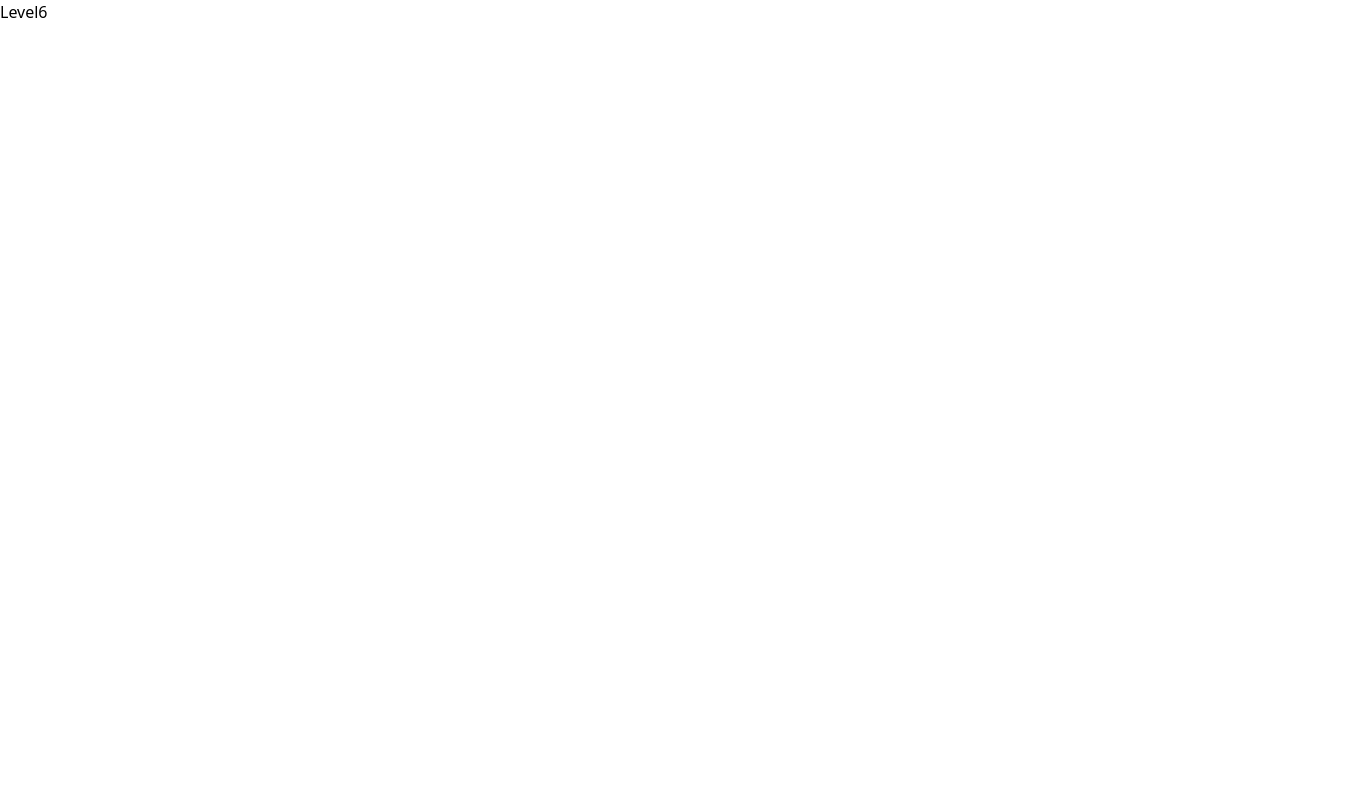
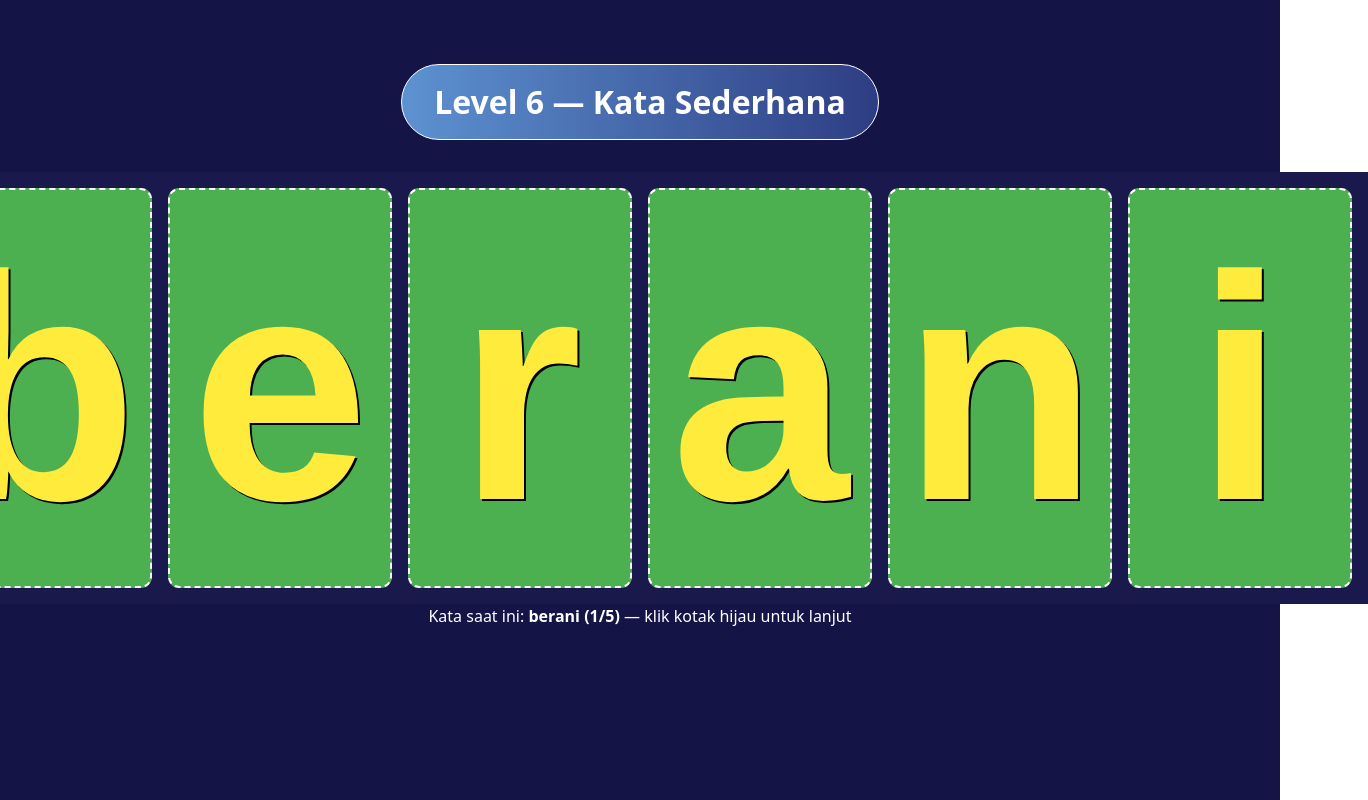
Before and after one commit to audriskasula/DisolvePWA, a React (Vite) app: page /level6 in a window 1280 px wide. Shown: the whole page, 1368 px wide, since content can reach past the window. Built offline with nearby package versions, Linux system fonts and the light colour scheme.

Commit message:
final leveling

```diff
--- a/src/levels/Level2.tsx
+++ b/src/levels/Level2.tsx
@@ -65,7 +65,7 @@ export const Level2 = () => {
           <button
             onClick={() => {
               const unlockedLevel = Number(localStorage.getItem("unlockedLevel") || "2")
-              if (unlockedLevel < 2) {
+              if (unlockedLevel < 3) {
                 localStorage.setItem("unlockedLevel", "3")
               }
               navigate("/level3")
--- a/src/levels/Level3.tsx
+++ b/src/levels/Level3.tsx
@@ -70,7 +70,7 @@ export const Level3 = () => {
           <button
             onClick={() => {
               const unlockedLevel = Number(localStorage.getItem("unlockedLevel") || "3")
-              if (unlockedLevel < 2) {
+              if (unlockedLevel < 4) {
                 localStorage.setItem("unlockedLevel", "4")
               }
               navigate("/level4")
--- a/src/levels/Level4.tsx
+++ b/src/levels/Level4.tsx
@@ -21,7 +21,7 @@ export const Level4 = () => {
       setIndex(next)
       localStorage.setItem("level4_index", String(next))
     } else {
-      // selesai → unlock Level 4
+      // selesai → unlock Level 5
       localStorage.setItem("unlockedLevel", "5")
       navigate("/level5")
     }
@@ -66,7 +66,7 @@ export const Level4 = () => {
       </div>
 
       <div className="info">
-        Huruf saat ini: <b>{COMBINATIONS[index]}  ({index+1}/{COMBINATIONS.length})</b> — klik kotak hijau untuk lanjut
+        Huruf saat ini: <b>{COMBINATIONS[index]}  ({index + 1}/{COMBINATIONS.length})</b> — klik kotak hijau untuk lanjut
       </div>
 
       {index === 4 && (
@@ -75,7 +75,7 @@ export const Level4 = () => {
           <button
             onClick={() => {
               const unlockedLevel = Number(localStorage.getItem("unlockedLevel") || "4")
-              if (unlockedLevel < 2) {
+              if (unlockedLevel < 5) {
                 localStorage.setItem("unlockedLevel", "5")
               }
               navigate("/level5")
--- a/src/levels/Level5.tsx
+++ b/src/levels/Level5.tsx
@@ -21,7 +21,7 @@ export const Level5 = () => {
       setIndex(next)
       localStorage.setItem("level5_index", String(next))
     } else {
-      // selesai → unlock Level 4
+      // selesai → unlock Level 6
       localStorage.setItem("unlockedLevel", "6")
       navigate("/level6")
     }
@@ -32,11 +32,12 @@ export const Level5 = () => {
   const second = pair[1]
   const third = pair[2]
   const fourth = pair[3]
+  const fifth = pair[4]
 
   return (
     <div className="containerLv1">
       <div className="titleBox">
-        Level 4 — Kombinasi Khusus
+        Level 5 — Kata Sederhana
       </div>
 
       <div className="board">
@@ -58,6 +59,10 @@ export const Level5 = () => {
               <div className="slot filled" onClick={handleAdvance}>
                 <span className="letter">{fourth}</span>
               </div>
+            ) : idx === 4 ? (
+              <div className="slot filled" onClick={handleAdvance}>
+                <span className="letter">{fifth}</span>
+              </div>
             ) : (
               <div className="slot" />
             )}
@@ -66,7 +71,7 @@ export const Level5 = () => {
       </div>
 
       <div className="info">
-        Huruf saat ini: <b>{COMBINATIONS[index]}  ({index+1}/{COMBINATIONS.length})</b> — klik kotak hijau untuk lanjut
+        Kata saat ini: <b>{COMBINATIONS[index]}  ({index + 1}/{COMBINATIONS.length})</b> — klik kotak hijau untuk lanjut
       </div>
 
       {index === 4 && (
@@ -74,14 +79,14 @@ export const Level5 = () => {
           <button onClick={() => navigate("/")}>🏠 Kembali ke Home</button>
           <button
             onClick={() => {
-              const unlockedLevel = Number(localStorage.getItem("unlockedLevel") || "4")
-              if (unlockedLevel < 2) {
-                localStorage.setItem("unlockedLevel", "5")
+              const unlockedLevel = Number(localStorage.getItem("unlockedLevel") || "5")
+              if (unlockedLevel < 6) {
+                localStorage.setItem("unlockedLevel", "6")
               }
-              navigate("/level5")
+              navigate("/level6")
             }}
           >
-            ➡️ Lanjut Level 5
+            ➡️ Lanjut Level 6
           </button>
         </div>
       )}
--- a/src/levels/Level6.tsx
+++ b/src/levels/Level6.tsx
@@ -1,6 +1,100 @@
+import { useEffect, useState } from "react"
+import { useNavigate } from "react-router-dom"
+import "./CSS/level1.css"
+
+const COMBINATIONS = [
+  "berani", "rambut", "nangis", "abidin", "berdoa"
+]
 
 export const Level6 = () => {
+  const [index, setIndex] = useState(0)
+  const navigate = useNavigate()
+
+  useEffect(() => {
+    const saved = localStorage.getItem("level6_index")
+    if (saved) setIndex(Number(saved))
+  }, [])
+
+  const handleAdvance = () => {
+    if (index < COMBINATIONS.length - 1) {
+      const next = index + 1
+      setIndex(next)
+      localStorage.setItem("level6_index", String(next))
+    } else {
+      // selesai → unlock Level 4
+      localStorage.setItem("unlockedLevel", "6")
+      navigate("/")
+    }
+  }
+
+  const pair = COMBINATIONS[index]
+  const first = pair[0]
+  const second = pair[1]
+  const third = pair[2]
+  const fourth = pair[3]
+  const fifth = pair[4]
+  const sixth = pair[5]
+
   return (
-    <div>Level6</div>
+    <div className="containerLv1">
+      <div className="titleBox">
+        Level 6 — Kata Sederhana
+      </div>
+
+      <div className="board">
+        {Array.from({ length: 6 }).map((_, idx) => (
+          <div key={idx}>
+            {idx === 0 ? (
+              <div className="slot filled">
+                <span className="letter">{first}</span>
+              </div>
+            ) : idx === 1 ? (
+              <div className="slot filled" onClick={handleAdvance}>
+                <span className="letter">{second}</span>
+              </div>
+            ) : idx === 2 ? (
+              <div className="slot filled" onClick={handleAdvance}>
+                <span className="letter">{third}</span>
+              </div>
+            ) : idx === 3 ? (
+              <div className="slot filled" onClick={handleAdvance}>
+                <span className="letter">{fourth}</span>
+              </div>
+            ) : idx === 4 ? (
+              <div className="slot filled" onClick={handleAdvance}>
+                <span className="letter">{fifth}</span>
+              </div>
+            ) : idx === 5 ? (
+              <div className="slot filled" onClick={handleAdvance}>
+                <span className="letter">{sixth}</span>
+              </div>
+            ) : (
+              <div className="slot" />
+            )}
+          </div>
+        ))}
+      </div>
+
+      <div className="info">
+        Kata saat ini: <b>{COMBINATIONS[index]}  ({index + 1}/{COMBINATIONS.length})</b> — klik kotak hijau untuk lanjut
+      </div>
+
+      {index === 4 && (
+        <div className="buttons">
+          <button onClick={() => navigate("/")}>🏠 Kembali ke Home</button>
+          <button
+            onClick={() => {
+              const unlockedLevel = Number(localStorage.getItem("unlockedLevel") || "6")
+              if (unlockedLevel < 7) {
+                localStorage.setItem("unlockedLevel", "6")
+              }
+              navigate("/")
+            }}
+          >
+            ➡️ Selesai
+          </button>
+        </div>
+      )}
+    </div>
   )
 }
```
